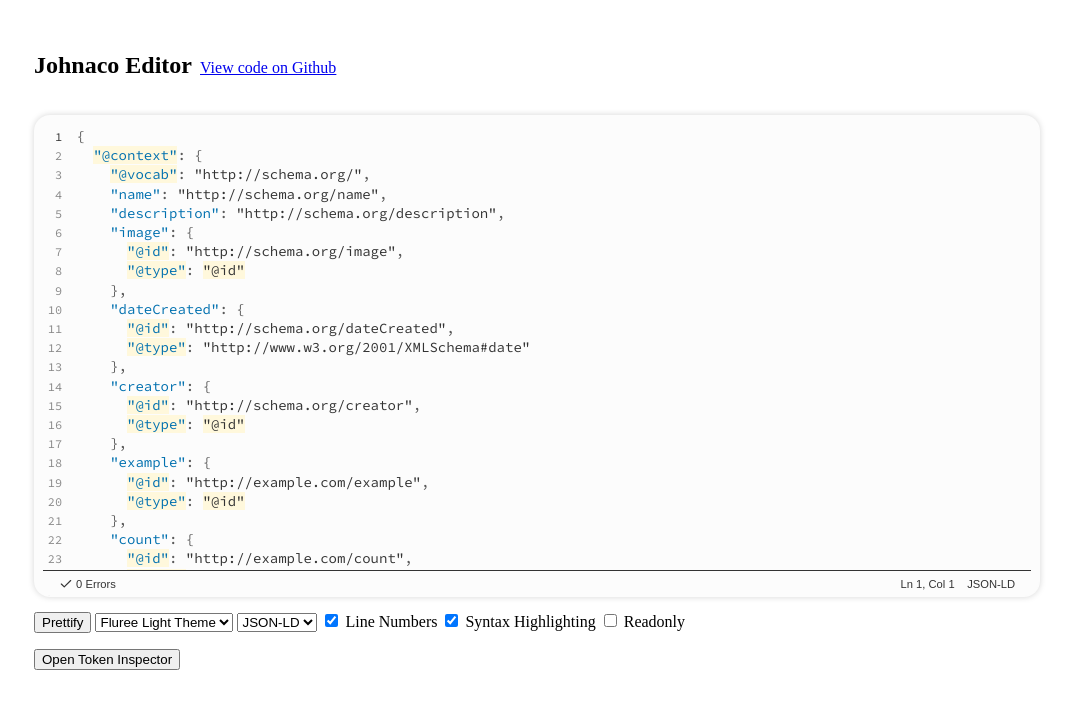
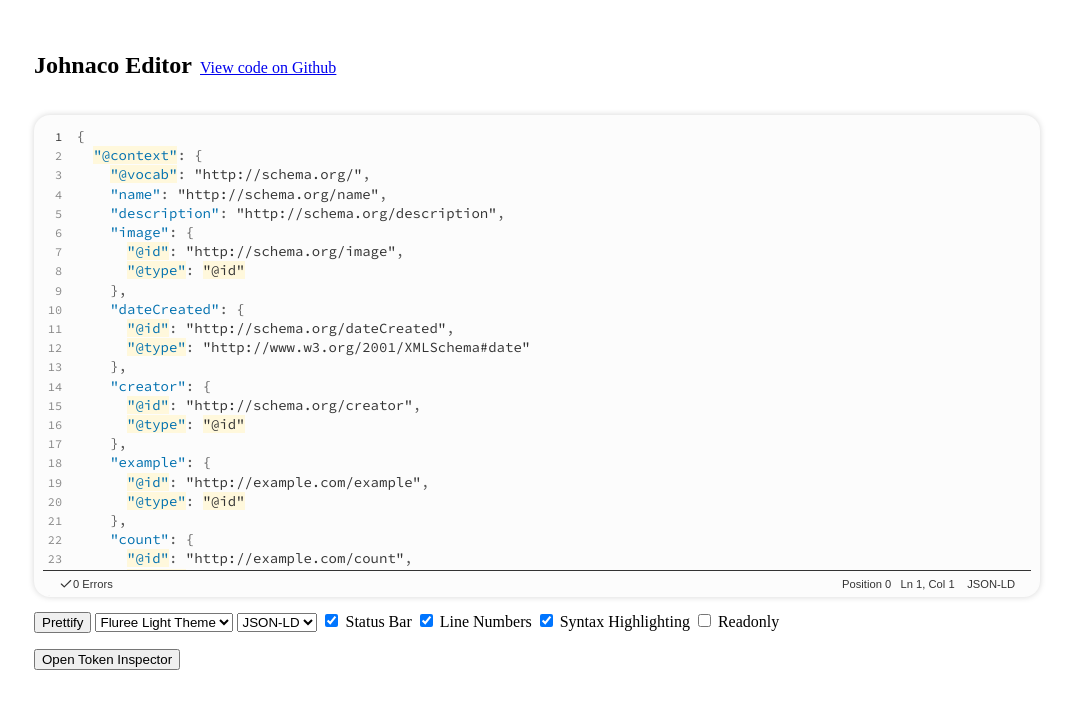
Before and after one commit to johncrowley-s2/fluree-editor, a React (Vite) app: page / in a window 1280 px wide. Shown: the top 708 px of the page, without its empty margins (104-1177 px from the left). Built offline with nearby package versions, Linux system fonts and the light colour scheme; the HTML template or start-up script is replaced by a standard one.

Commit message:
Fix line/col/pos indicator.

```diff
--- a/src/App.tsx
+++ b/src/App.tsx
@@ -13,6 +13,7 @@ function App() {
   const [highlight, setHighlight] = useState(true);
   const [readonly, setReadonly] = useState(false);
   const [language, setLanguage] = useState<LanguageDefinition>(jsonLd);
+  const [showStatusBar, setShowStatusBar] = useState(true);
 
   useEffect(() => {
     if (language === jsonLd) setValue(jld);
@@ -20,7 +21,9 @@ function App() {
   }, [language]);
 
   function prettify() {
-    setValue((prev) => (language.prettify ? language.prettify(prev) : prev));
+    if (!language.prettify) return;
+    console.log("ORIG: ", value, "PRETTY: ", language.prettify(value));
+    setValue(language.prettify(value));
   }
 
   return (
@@ -54,6 +57,7 @@ function App() {
             value={value}
             onValueChange={(x) => setValue(x)}
             showLineNumbers={showLineNumbers}
+            showStatusBar={showStatusBar}
           />
         </div>
         <div style={{ padding: "0 3rem" }}>
@@ -67,10 +71,9 @@ function App() {
             language={language}
             setLanguage={setLanguage}
             prettify={prettify}
+            showStatusBar={showStatusBar}
+            setShowStatusBar={setShowStatusBar}
           />
-          {/* <hr /> */}
-          {/* <Errors numLines={numLines} numTokens={tokens.length} errors={errors} /> */}
-          {/* <hr /> */}
           <TokenInspector value={value} language={language} />
         </div>
       </ThemeProvider>
--- /dev/null
+++ b/src/components/Chevron.tsx
@@ -0,0 +1,34 @@
+import React from "react";
+
+interface Props {
+  className?: string;
+  size?: number;
+  color?: string;
+  direction?: "up" | "down";
+}
+
+const Chevron: React.FC<Props> = ({
+  className = "",
+  size = 24,
+  color = "black",
+  direction = "up",
+}) => (
+  <svg
+    className={className}
+    width={size}
+    height={size}
+    viewBox="0 0 24 24"
+    fill="none"
+    xmlns="http://www.w3.org/2000/svg"
+    {...(direction === "down" ? { transform: "rotate(180)" } : {})}
+  >
+    <path
+      d="M6 15L12 9L18 15"
+      stroke={color}
+      strokeWidth="2"
+      strokeLinecap="round"
+      strokeLinejoin="round"
+    />
+  </svg>
+);
+export default Chevron;
--- a/src/components/Editor.tsx
+++ b/src/components/Editor.tsx
@@ -1,4 +1,5 @@
 import { useMemo, useRef, useState } from "react";
+import findCurrentTokenIndex from "../lib/findCurrentTokenIndex";
 import getCaretCoordinates from "../lib/getCaretCoordinates";
 import useTheme from "../lib/hooks/useTheme";
 import { LanguageDefinition } from "../lib/languages/types";
@@ -7,51 +8,29 @@ import tokenize, { Token } from "../lib/tokenize";
 import AutoComplete from "./AutoComplete";
 import Checkmark from "./Checkmark";
 import HoverCard from "./HoverCard";
+import StatusBar from "./StatusBar";
 import XMark from "./XMark";
 
 interface Props {
   value: string;
   onValueChange: (s: string) => void;
   showLineNumbers: boolean;
+  showStatusBar: boolean;
   readonly?: boolean;
   highlight?: boolean;
   language: LanguageDefinition;
-}
-
-function findCurrentTokenIndex(
-  tokens: Token[],
-  cursorPosition: number
-): number {
-  let currentTokenIndex = 0;
-
-  for (let i = 0; i < tokens.length; i++) {
-    const token = tokens[i];
-    if (token.position < cursorPosition) {
-      if (
-        currentTokenIndex === null ||
-        token.position > tokens[currentTokenIndex].position
-      ) {
-        currentTokenIndex = i;
-      }
-    } else {
-      break;
-    }
-  }
-
-  return currentTokenIndex;
 }
 
 export default function Editor({
   value,
   onValueChange,
   showLineNumbers,
+  showStatusBar,
   highlight = true,
   readonly = false,
   language,
 }: Props) {
   const { getSuggestions, getHovercards, getErrors } = language;
-
-  const [showErrors, setSHowErrors] = useState(false);
 
   const editorRef = useRef<HTMLTextAreaElement>(null);
 
@@ -107,10 +86,11 @@ export default function Editor({
     <>
       <style
         dangerouslySetInnerHTML={{
-          __html: `.no-scrollbar{-ms-overflow-style:none;scrollbar-width:none;}.no-scrollbar::-webkit-scrollbar{display:none;/*SafariandChrome*/}`,
+          __html: `.no-scrollbar{overflow:auto;-ms-overflow-style:none;scrollbar-width:none;}.no-scrollbar::-webkit-scrollbar{display:none;}`,
         }}
       />
       <div
+        id="editorContainer"
         className="no-scrollbar"
         style={{
           height: "100%",
@@ -177,6 +157,7 @@ export default function Editor({
           </pre>
           {!readonly && (
             <textarea
+              id="textarea"
               ref={editorRef}
               rows={numLines}
               cols={100}
@@ -193,8 +174,8 @@ export default function Editor({
               onKeyDown={(e) => {
                 if (e.key == "Tab" && e.target instanceof HTMLTextAreaElement) {
                   e.preventDefault();
-                  var start = e.target.selectionStart;
-                  var end = e.target.selectionEnd;
+                  const start = e.target.selectionStart;
+                  const end = e.target.selectionEnd;
                   e.target.value =
                     e.target.value.substring(0, start) +
                     "\t" +
@@ -212,72 +193,13 @@ export default function Editor({
             handleEnter={handleEnter}
           />
         </div>
-        <div
-          style={{
-            position: "sticky",
-            left: 0,
-            bottom: -1,
-            height: "1.7rem",
-            backgroundColor: theme.backgroundColor,
-            padding: "0 0.5rem",
-            fontFamily: "sans-serif",
-            fontSize: "0.7rem",
-            userSelect: "none",
-          }}
-        >
-          <div
-            style={{
-              height: "100%",
-              borderTop: "1px solid " + theme.defaultTextColor,
-              display: "flex",
-              justifyContent: "space-between",
-              alignItems: "center",
-              padding: "0 1rem",
-            }}
-          >
-            <div
-              style={{
-                display: "flex",
-                alignItems: "center",
-                ...(errors.length > 0 ? { cursor: "pointer" } : {}),
-              }}
-              onClick={() => setSHowErrors(!showErrors)}
-              {...(errors.length > 0 ? { title: "See Errors" } : {})}
-            >
-              {errors.length > 0 ? (
-                <XMark size={14} color={theme.tokenColors.Invalid} />
-              ) : (
-                <Checkmark size={14} color={theme.defaultTextColor} />
-              )}
-              &nbsp;{errors.length} Errors &nbsp;
-              {errors.length > 0 ? (
-                <span style={{ color: theme.lineNumberColor }}> &#9650;</span>
-              ) : null}
-            </div>
-            <div>
-              Ln {currentToken?.line}, Col {currentToken?.column}
-              &nbsp;&nbsp;&nbsp;&nbsp;{language.displayName || ""}
-            </div>
-          </div>
-        </div>
-        {showErrors && errors.length > 0 ? (
-          <div
-            style={{
-              position: "sticky",
-              backgroundColor: theme.backgroundColor,
-              left: 16,
-              bottom: 24,
-              border: "1px solid" + theme.defaultTextColor,
-              borderRadius: 4,
-              padding: "1rem",
-            }}
-          >
-            <ul style={{ listStyle: "none" }}>
-              {errors.map((e) => (
-                <li>{e}</li>
-              ))}
-            </ul>
-          </div>
+        {showStatusBar ? (
+          <StatusBar
+            theme={theme}
+            errors={errors}
+            tokens={tokens}
+            language={language}
+          />
         ) : null}
       </div>
       {getHovercards ? <HoverCard hoverCards={hoverCards} /> : null}
--- /dev/null
+++ b/src/components/Scrollbar.tsx
@@ -0,0 +1,3 @@
+export default function Scrollbar() {
+
+}
--- /dev/null
+++ b/src/components/StatusBar.tsx
@@ -0,0 +1,103 @@
+import { useMemo, useState } from "react";
+import findCurrentTokenIndex from "../lib/findCurrentTokenIndex";
+import useTextAreaSelectionStart from "../lib/hooks/useTextAreaSelectionStart";
+import { LanguageDefinition } from "../lib/languages/types";
+import { Theme } from "../lib/themes/types";
+import { Token } from "../lib/tokenize";
+import Checkmark from "./Checkmark";
+import Chevron from "./Chevron";
+import XMark from "./XMark";
+
+interface Props {
+  theme: Theme;
+  errors: string[];
+  tokens: Token[];
+  language: LanguageDefinition;
+}
+
+export default function StatusBar({ theme, errors, tokens, language }: Props) {
+  const [showErrors, setShowErrors] = useState(false);
+
+  const selectionStart = useTextAreaSelectionStart("textarea");
+
+  const [currentLine, currentColumn] = useMemo(() => {
+    const currentTokenIndex = findCurrentTokenIndex(tokens, selectionStart);
+    const currentToken = tokens[currentTokenIndex];
+    if (!currentToken) return [0, 0];
+    const difference = selectionStart - currentToken.position;
+    return [currentToken.line, currentToken.column + difference];
+  }, [tokens, selectionStart]);
+
+  return (
+    <>
+      <div
+        style={{
+          position: "sticky",
+          left: 0,
+          bottom: -1,
+          height: "1.7rem",
+          backgroundColor: theme.backgroundColor,
+          padding: "0 0.5rem",
+          fontFamily: "sans-serif",
+          fontSize: "0.7rem",
+          userSelect: "none",
+        }}
+      >
+        <div
+          style={{
+            height: "100%",
+            borderTop: "1px solid " + theme.defaultTextColor,
+            display: "flex",
+            justifyContent: "space-between",
+            alignItems: "center",
+            padding: "0 1rem",
+          }}
+        >
+          <div
+            style={{
+              display: "flex",
+              alignItems: "center",
+              ...(errors.length > 0 ? { cursor: "pointer" } : {}),
+            }}
+            onClick={() => setShowErrors(!showErrors)}
+            {...(errors.length > 0 ? { title: "See Errors" } : {})}
+          >
+            {errors.length > 0 ? (
+              <XMark size={14} color={theme.tokenColors.Invalid} />
+            ) : (
+              <Checkmark size={14} color={theme.defaultTextColor} />
+            )}
+            {errors.length} Errors
+            {errors.length > 0 ? (
+              <Chevron size={14} direction={showErrors ? "down" : "up"} />
+            ) : null}
+          </div>
+          <div>
+            Position {selectionStart}&nbsp;&nbsp; Ln {currentLine}, Col{" "}
+            {currentColumn}
+            &nbsp;&nbsp;&nbsp;&nbsp;{language.displayName || ""}
+          </div>
+        </div>
+      </div>
+      {showErrors && errors.length > 0 ? (
+        <div
+          style={{
+            position: "sticky",
+            backgroundColor: theme.backgroundColor,
+            left: 16,
+            bottom: 24,
+            border: "1px solid" + theme.defaultTextColor,
+            borderRadius: 4,
+            padding: "1rem",
+          }}
+        >
+          <ul style={{ listStyle: "none" }}>
+            {errors.map((e) => (
+              <li key={e}>{e}</li>
+            ))}
+          </ul>
+        </div>
+      ) : null}
+    </>
+  );
+}
--- a/src/components/Toolbar.tsx
+++ b/src/components/Toolbar.tsx
@@ -14,6 +14,8 @@ interface Props {
   language: LanguageDefinition;
   setLanguage: Dispatch<SetStateAction<LanguageDefinition>>;
   prettify: () => void;
+  showStatusBar: boolean;
+  setShowStatusBar: Dispatch<SetStateAction<boolean>>;
 }
 
 export default function Toolbar({
@@ -26,6 +28,8 @@ export default function Toolbar({
   language,
   setLanguage,
   prettify,
+  showStatusBar,
+  setShowStatusBar,
 }: Props) {
   const { handleChangeTheme } = useTheme();
 
@@ -51,6 +55,16 @@ export default function Toolbar({
         <option value="json-ld">JSON-LD</option>
         <option value="sql">SQL</option>
       </select>
+      &nbsp;
+      <input
+        type="checkbox"
+        id="statusBar"
+        name="statusBar"
+        value="statusBar"
+        checked={showStatusBar}
+        onChange={(e) => setShowStatusBar(e.target.checked)}
+      />
+      <label htmlFor="lineNums"> Status Bar</label>
       &nbsp;
       <input
         type="checkbox"
--- /dev/null
+++ b/src/lib/findCurrentTokenIndex.ts
@@ -0,0 +1,24 @@
+import { Token } from "./tokenize";
+
+export default function findCurrentTokenIndex(
+  tokens: Token[],
+  cursorPosition: number
+): number {
+  let currentTokenIndex = 0;
+
+  for (let i = 0; i < tokens.length; i++) {
+    const token = tokens[i];
+    if (token.position < cursorPosition) {
+      if (
+        currentTokenIndex === null ||
+        token.position > tokens[currentTokenIndex].position
+      ) {
+        currentTokenIndex = i;
+      }
+    } else {
+      break;
+    }
+  }
+
+  return currentTokenIndex;
+}
--- /dev/null
+++ b/src/lib/hooks/useTextAreaSelectionStart.ts
@@ -0,0 +1,29 @@
+import React, { useState, useEffect } from "react";
+
+export default function useTextareaSelectionStart(textareaId: string) {
+  const [selectionStart, setSelectionStart] = useState(0);
+
+  useEffect(() => {
+    const textarea = document.getElementById(textareaId) as HTMLTextAreaElement;
+
+    if (!textarea) {
+      console.error(`Textarea with ID '${textareaId}' not found.`);
+      return;
+    }
+
+    const updateSelectionStart = () => {
+      setSelectionStart(textarea.selectionStart);
+    };
+
+    textarea.addEventListener("input", updateSelectionStart);
+    textarea.addEventListener("click", updateSelectionStart);
+    textarea.addEventListener("keyup", updateSelectionStart);
+
+    return () => {
+      textarea.removeEventListener("input", updateSelectionStart);
+      textarea.removeEventListener("click", updateSelectionStart);
+    };
+  }, [textareaId]);
+
+  return selectionStart;
+}
```
Also changed, not shown: src/components/Errors.tsx (deleted, +0 -25 lines).
